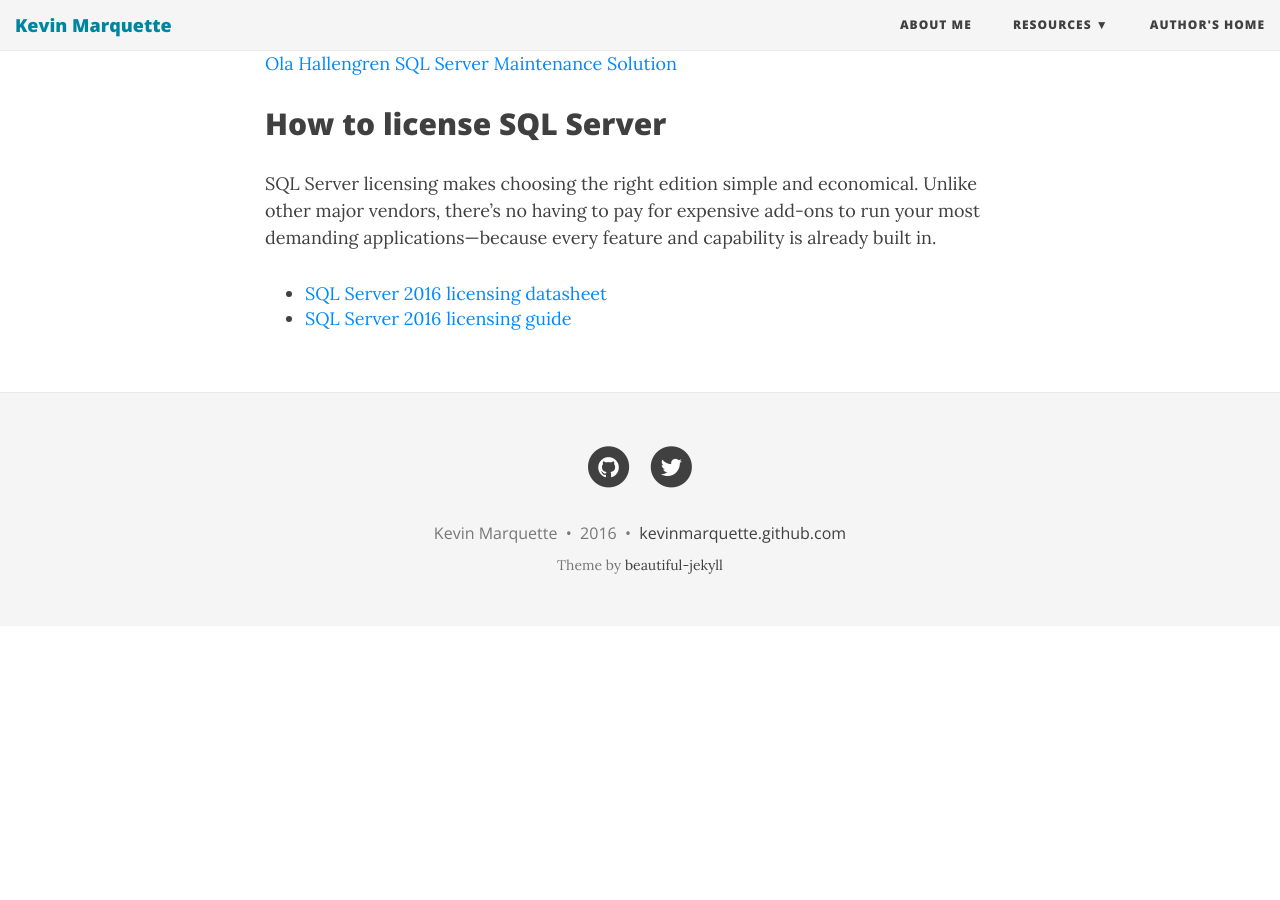
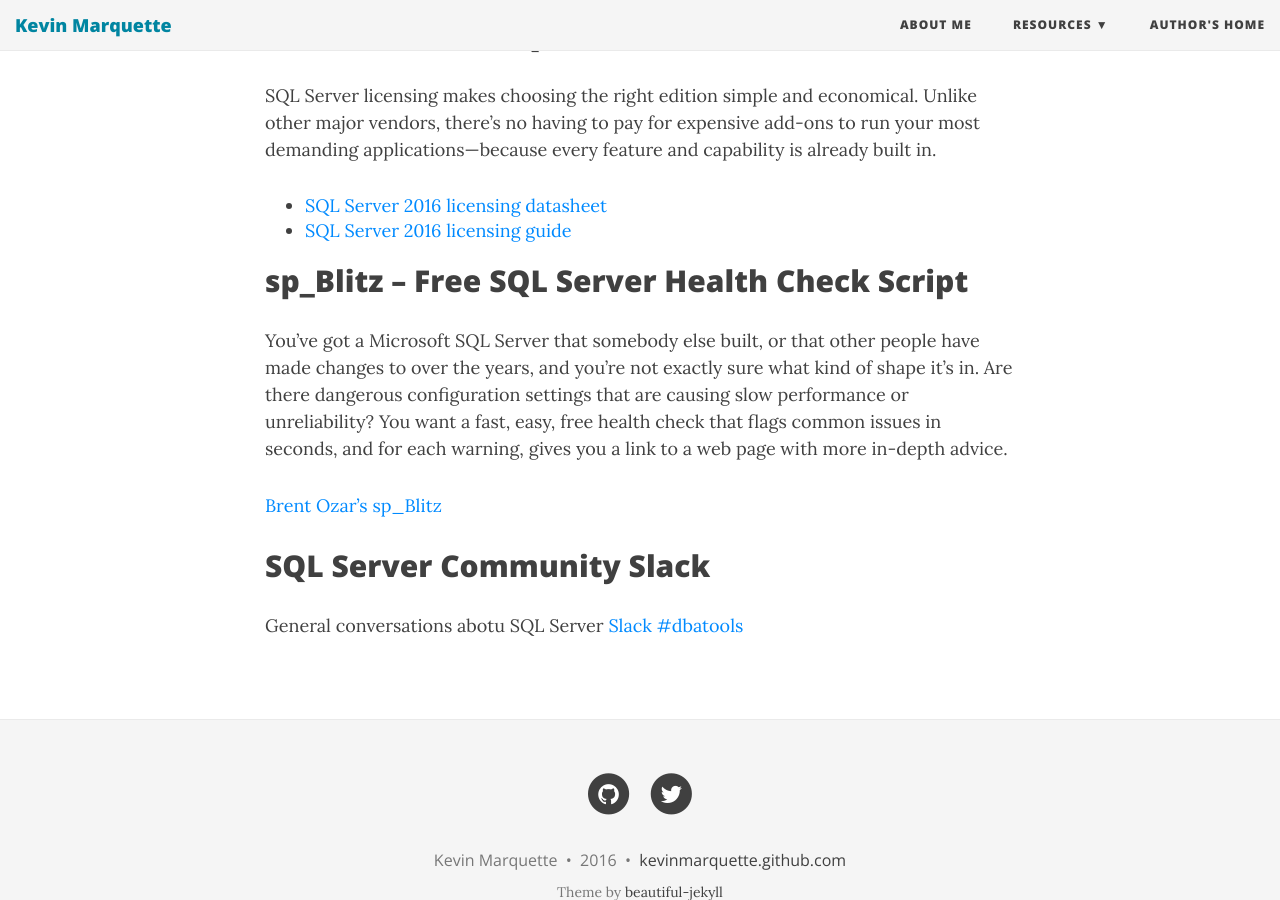
Before and after one commit to KevinMarquette/kevinmarquette.github.io, a Jekyll site: the page built from sql.md, in a window 1280 px wide and 900 px high, scrolled down 1231 px. Built offline with Jekyll 4.4.1, drawn with Linux system fonts in a browser that asks for light colours; nearby versions of some CDN libraries; before the commit the page ends 1857 px from its top, so only the background shows below that; some of the changed text lies outside the part shown.

Commit message:
updates to the SQL resources

```diff
--- a/_config.yml
+++ b/_config.yml
@@ -30,6 +30,7 @@
     - Beautiful Jekyll: "http://deanattali.com/beautiful-jekyll/"
     - Learn markdown: "http://www.markdowntutorial.com/"
     - GitHub Pages: "https://pages.github.com/"
+    - MSSQL Server: "/sql"
   Author's home: "http://kevinmarquette.github.io"
 
 # Image to show in the navigation bar - image must be a square (width = height)
--- a/sql.md
+++ b/sql.md
@@ -28,3 +28,14 @@
 
 * [SQL Server 2016 licensing datasheet](http://download.microsoft.com/download/9/C/6/9C6EB70A-8D52-48F4-9F04-08970411B7A3/SQL_Server_2016_Licensing_Guide_EN_US.pdf)
 * [SQL Server 2016 licensing guide](http://download.microsoft.com/download/9/C/6/9C6EB70A-8D52-48F4-9F04-08970411B7A3/SQL_Server_2016_Licensing_Guide_EN_US.pdf)
+
+## sp_Blitz – Free SQL Server Health Check Script
+
+You’ve got a Microsoft SQL Server that somebody else built, or that other people have made changes to over the years, and you’re not exactly sure what kind of shape it’s in. Are there dangerous configuration settings that are causing slow performance or unreliability?
+You want a fast, easy, free health check that flags common issues in seconds, and for each warning, gives you a link to a web page with more in-depth advice.
+
+[Brent Ozar's sp_Blitz](https://www.brentozar.com/blitz/)
+
+## SQL Server Community Slack
+General conversations abotu SQL Server
+[Slack #dbatools](https://sqlcommunity.slack.com/messages/dbatools/)
```
Also changed, not shown: other parts of sql.md (+1 -1 lines).
